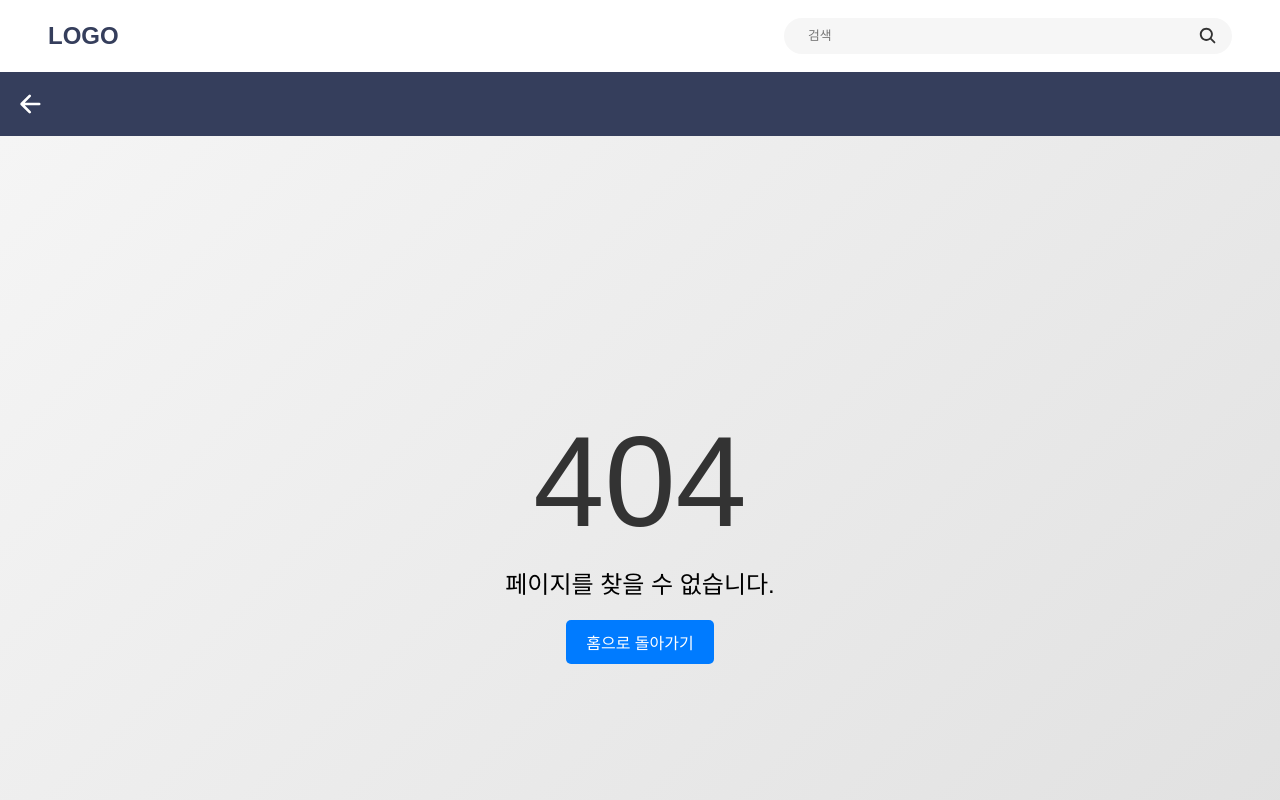
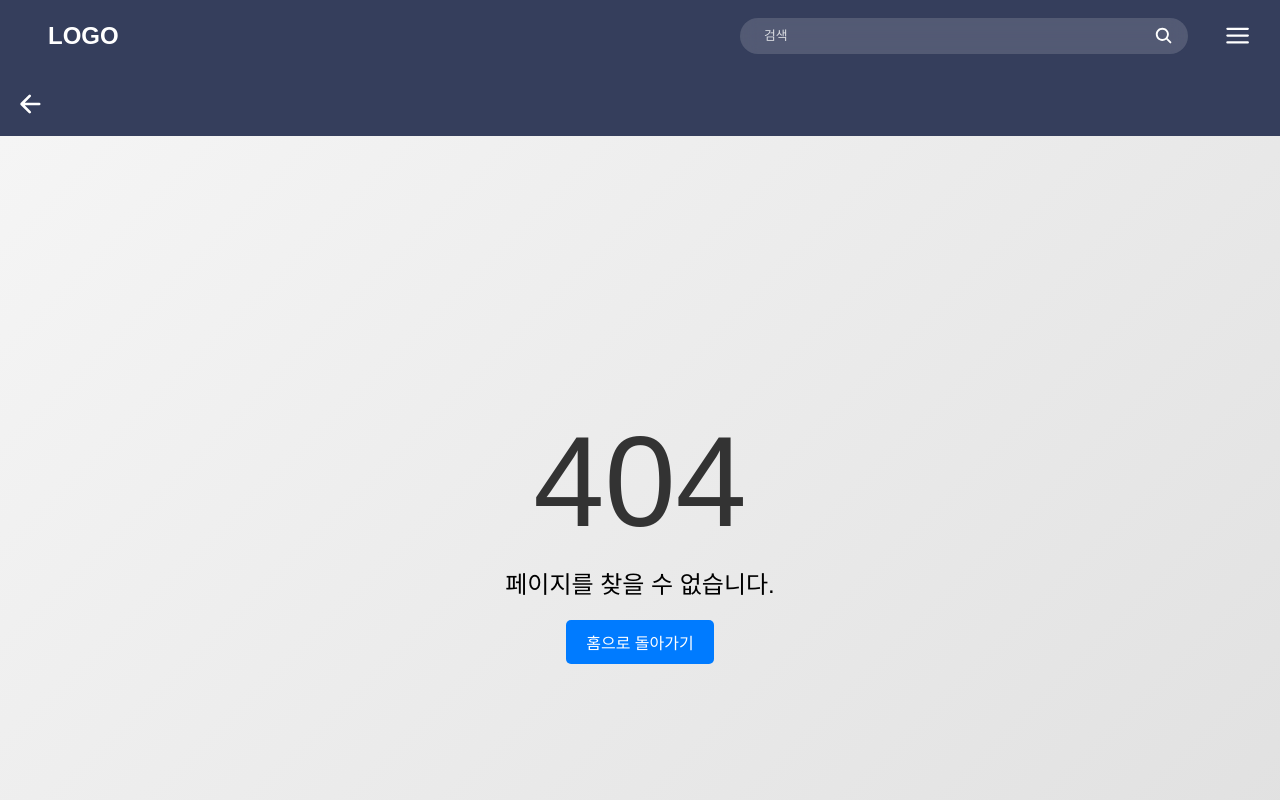
Before and after one commit to k-io-sk/kiosk-fe, a React (Vite) app: page /kiosk/events in a window 1280 px wide. Shown: the top 800 px of the page. Built offline with nearby package versions, Linux system fonts and the light colour scheme; a web font is replaced by a local one.

Commit message:
:sparkles: Feat: 헤더 디자인 및 메뉴바 추가

```diff
--- a/src/components/global/header/Header.jsx
+++ b/src/components/global/header/Header.jsx
@@ -1,28 +1,59 @@
 import { useLocation, Link } from 'react-router-dom';
 import styles from './Header.module.css';
 import HeaderSearch from './HeaderSearch';
-import { useState } from 'react';
+import { useEffect, useState } from 'react';
+import { FiMenu, FiX } from 'react-icons/fi';
+import MenuOverlay from './MenuOverlay';
 
 export default function Header() {
   const location = useLocation();
   const isHomePage = location.pathname === '/';
   const [resetSearch, setResetSearch] = useState(false);
+  const [menuOpen, setMenuOpen] = useState(false);
 
   const handleLogoClick = () => {
     setResetSearch(true);
     setTimeout(() => setResetSearch(false), 0);
+    setMenuOpen(false);
   };
 
+  useEffect(() => {
+    document.body.style.overflow = menuOpen ? 'hidden' : '';
+    return () => {
+      document.body.style.overflow = '';
+    };
+  }, [menuOpen]);
+
   return (
+    <>
       <header
-      className={`${styles.section} ${
-        isHomePage ? styles.homeHeader : styles.fixedHeader
-      } ${isHomePage ? styles.whiteLogo : ''}`}
+        className={`${styles.section} ${isHomePage ? styles.homeHeader : styles.fixedHeader} ${
+          isHomePage ? styles.whiteLogo : ''
+        }`}
       >
         <Link to='/' className={styles.logo} onClick={handleLogoClick}>
           LOGO
         </Link>
+
+        <div className={styles.right}>
           <HeaderSearch resetSearch={resetSearch} />
+
+          <span className={styles.menuBtnSlot} />
+        </div>
       </header>
+
+      <button
+        type='button'
+        className={`${styles.fixedMenuBtn} ${menuOpen ? styles.open : ''}`}
+        onClick={() => setMenuOpen((v) => !v)}
+        aria-label={menuOpen ? '메뉴 닫기' : '메뉴 열기'}
+      >
+        <span className={styles.iconWrap}>
+          {menuOpen ? <FiX className={styles.menuIcon} /> : <FiMenu className={styles.menuIcon} />}
+        </span>
+      </button>
+
+      <MenuOverlay open={menuOpen} onClose={() => setMenuOpen(false)} />
+    </>
   );
 }
--- a/src/components/global/header/Header.module.css
+++ b/src/components/global/header/Header.module.css
@@ -7,23 +7,21 @@
   padding: 1rem 3rem;
   width: 100%;
   height: var(--header-h);
-  z-index: 100;
+  z-index: 1000;
   box-sizing: border-box;
   color: #06394a;
 }
 
-/* 홈 페이지에서는 배경 위에 겹쳐지도록 */
 .homeHeader {
   position: absolute;
   background: transparent;
   color: white;
 }
 
-/* 나머지 페이지에서는 화면 상단에 고정 */
 .fixedHeader {
   position: fixed;
-  color: #353e5c;
-  background-color: #ffffff;
+  color: #ffffff;
+  background-color: #353e5c;
 }
 
 .whiteLogo .logo {
@@ -37,3 +35,60 @@
   text-decoration: none;
   cursor: pointer;
 }
+
+.right {
+  display: flex;
+  align-items: center;
+  gap: 0.5rem;
+}
+
+.menuBtnSlot {
+  width: 2.25rem;
+  height: 2.25rem;
+}
+
+.fixedMenuBtn {
+  position: fixed;
+  top: calc((var(--header-h) - 2.25rem) / 2);
+  right: 1.5rem;
+  z-index: 3000;
+  border: none;
+  background: transparent;
+  cursor: pointer;
+  padding: 0;
+  width: 2.25rem;
+  height: 2.25rem;
+
+  display: inline-flex;
+  align-items: center;
+  justify-content: center;
+}
+
+.iconWrap {
+  width: 2.25rem;
+  height: 2.25rem;
+  display: flex;
+  align-items: center;
+  justify-content: center;
+
+  transition: transform 260ms cubic-bezier(0.4, 0, 0.2, 1);
+  transform-origin: center;
+}
+
+.open .iconWrap {
+  transform: rotate(90deg);
+}
+
+.menuIcon {
+  font-size: 1.7rem;
+  color: #fff;
+}
+
+@media (max-width: 48rem) {
+  .section {
+    padding: 1rem 1.25rem;
+  }
+  .fixedMenuBtn {
+    right: 1rem;
+  }
+}
--- a/src/components/global/header/HeaderSearch.jsx
+++ b/src/components/global/header/HeaderSearch.jsx
@@ -1,12 +1,10 @@
-import { useLocation, useNavigate } from 'react-router-dom';
+import { useNavigate } from 'react-router-dom';
 import styles from './HeaderSearch.module.css';
 import { IoSearch } from 'react-icons/io5';
 import { useState, useEffect } from 'react';
 
 export default function HeaderSearch({ resetSearch }) {
-  const location = useLocation();
   const navigate = useNavigate();
-  const isIntroPage = location.pathname === '/';
   const [searchText, setSearchText] = useState('');
 
   useEffect(() => {
@@ -19,9 +17,9 @@ export default function HeaderSearch({ resetSearch }) {
   };
 
   return (
-    <form onSubmit={handleSearch} className={`${styles.form} ${isIntroPage ? styles.transparentForm : ''}`}>
+    <form onSubmit={handleSearch} className={`${styles.form} ${styles.transparentForm}`}>
       <input
-        className={`${styles.input} ${isIntroPage ? styles.whiteInput : ''}`}
+        className={`${styles.input} ${styles.whiteInput}`}
         type='search'
         placeholder='검색'
         value={searchText}
--- a/src/components/global/header/HeaderSearch.module.css
+++ b/src/components/global/header/HeaderSearch.module.css
@@ -1,7 +1,10 @@
 .form {
   position: relative;
   display: inline-block;
-  background-color: #f6f6f6;
+
+  background-color: rgba(255, 255, 255, 0.15);
+  backdrop-filter: blur(8px);
+
   border-radius: 26px;
   width: clamp(12rem, 40vw, 28rem);
   height: 2.3rem;
@@ -15,6 +18,11 @@
   background: transparent;
   font-size: 0.8rem;
   width: 100%;
+  color: #ffffff;
+}
+
+.input::placeholder {
+  color: rgba(255, 255, 255, 0.8);
 }
 
 .button {
@@ -38,22 +46,5 @@
 
 .searchIcon {
   font-size: 1.2rem;
-  color: #333;
+  color: #ffffff;
 }
-
-.transparentForm .searchIcon {
-  color: #fff;
-}
-
-.transparentForm {
-  background-color: rgba(255, 255, 255, 0.15);
-  backdrop-filter: blur(8px);
-}
-
-.whiteInput {
-  color: white; /* 입력한 글자 흰색 */
-}
-
-.whiteInput::placeholder {
-  color: rgba(255, 255, 255, 0.8);
-}
--- /dev/null
+++ b/src/components/global/header/MenuOverlay.jsx
@@ -0,0 +1,43 @@
+import PropTypes from 'prop-types';
+import { Link, useLocation } from 'react-router-dom';
+import styles from './MenuOverlay.module.css';
+
+export default function MenuOverlay({ open, onClose }) {
+  const location = useLocation();
+  if (!open) return null;
+
+  const isActive = (path) => location.pathname === path;
+
+  return (
+    <div className={styles.backdrop} role='dialog' aria-modal='true'>
+      <nav className={styles.panel}>
+        <ul className={styles.menu}>
+          <li>
+            <Link to='/about' className={`${styles.link} ${isActive('/about') ? styles.active : ''}`} onClick={onClose}>
+              소개
+            </Link>
+          </li>
+          <li>
+            <Link
+              to='/events'
+              className={`${styles.link} ${isActive('/events') ? styles.active : ''}`}
+              onClick={onClose}
+            >
+              전체 이벤트
+            </Link>
+          </li>
+          <li>
+            <Link to='/mbti' className={`${styles.link} ${isActive('/mbti') ? styles.active : ''}`} onClick={onClose}>
+              MBTI 이벤트 추천
+            </Link>
+          </li>
+        </ul>
+      </nav>
+    </div>
+  );
+}
+
+MenuOverlay.propTypes = {
+  open: PropTypes.bool.isRequired,
+  onClose: PropTypes.func.isRequired,
+};
--- /dev/null
+++ b/src/components/global/header/MenuOverlay.module.css
@@ -0,0 +1,75 @@
+.backdrop {
+  position: fixed;
+  inset: 0;
+  z-index: 2000;
+  pointer-events: none;
+}
+
+.panel {
+  pointer-events: auto;
+  position: absolute;
+  top: 0;
+  right: 0;
+  height: 100%;
+  width: min(22rem, 80vw);
+
+  background: rgba(255, 255, 255, 0.5);
+  backdrop-filter: blur(14px);
+  box-shadow: -8px 0 24px rgba(0, 0, 0, 0.15);
+
+  padding: 5rem 2rem;
+  box-sizing: border-box;
+  display: flex;
+  flex-direction: column;
+  gap: 1.25rem;
+}
+
+.closeBtn {
+  border: none;
+  background: transparent;
+  cursor: pointer;
+  margin-left: auto;
+  padding: 0.25rem;
+}
+
+.closeIcon {
+  font-size: 1.6rem;
+  color: #fff;
+}
+
+.menu {
+  list-style: none;
+  padding: 1rem 0 0 0;
+  margin: 0;
+
+  display: flex;
+  flex-direction: column;
+  gap: 1rem;
+}
+
+.link {
+  text-decoration: none;
+  font-size: 1.05rem;
+  font-weight: 700;
+  color: #1f2933;
+}
+
+.link:hover {
+  color: #005278;
+}
+
+.active {
+  color: #06394a;
+}
+
+@media (max-width: 48rem) {
+  .panel {
+    width: 65vw;
+  }
+}
+
+@media (min-width: 64rem) {
+  .panel {
+    width: 24rem;
+  }
+}
--- a/src/pages/MbtiResultPage.module.css
+++ b/src/pages/MbtiResultPage.module.css
@@ -26,7 +26,7 @@
 
 .hero {
   width: 100%;
-  background-color: #005278;
+  background-color: #353e5c;
   padding: 1.4rem 0 1.2rem;
 }
 
```
Lines whose indentation alone changed are shown as unchanged.
